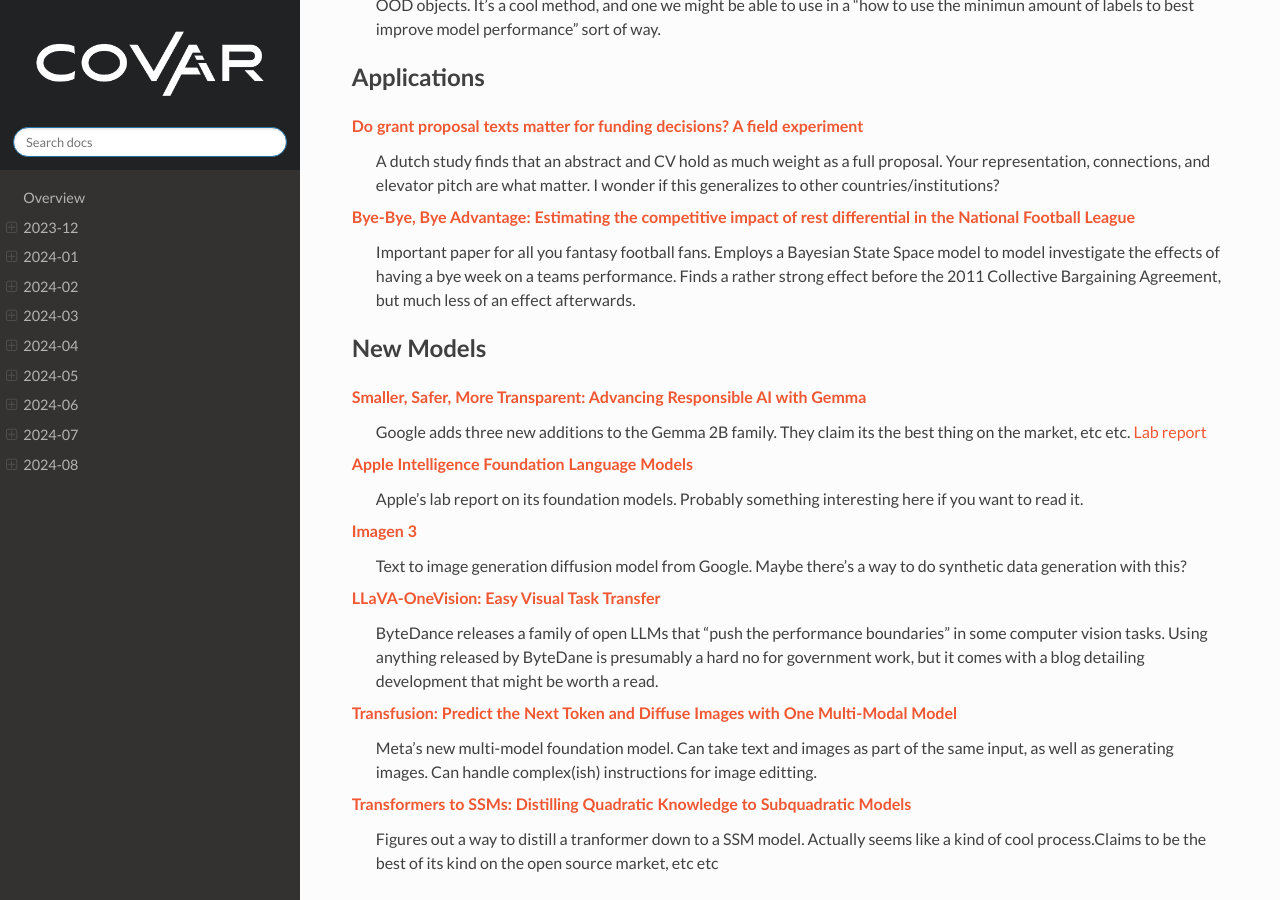
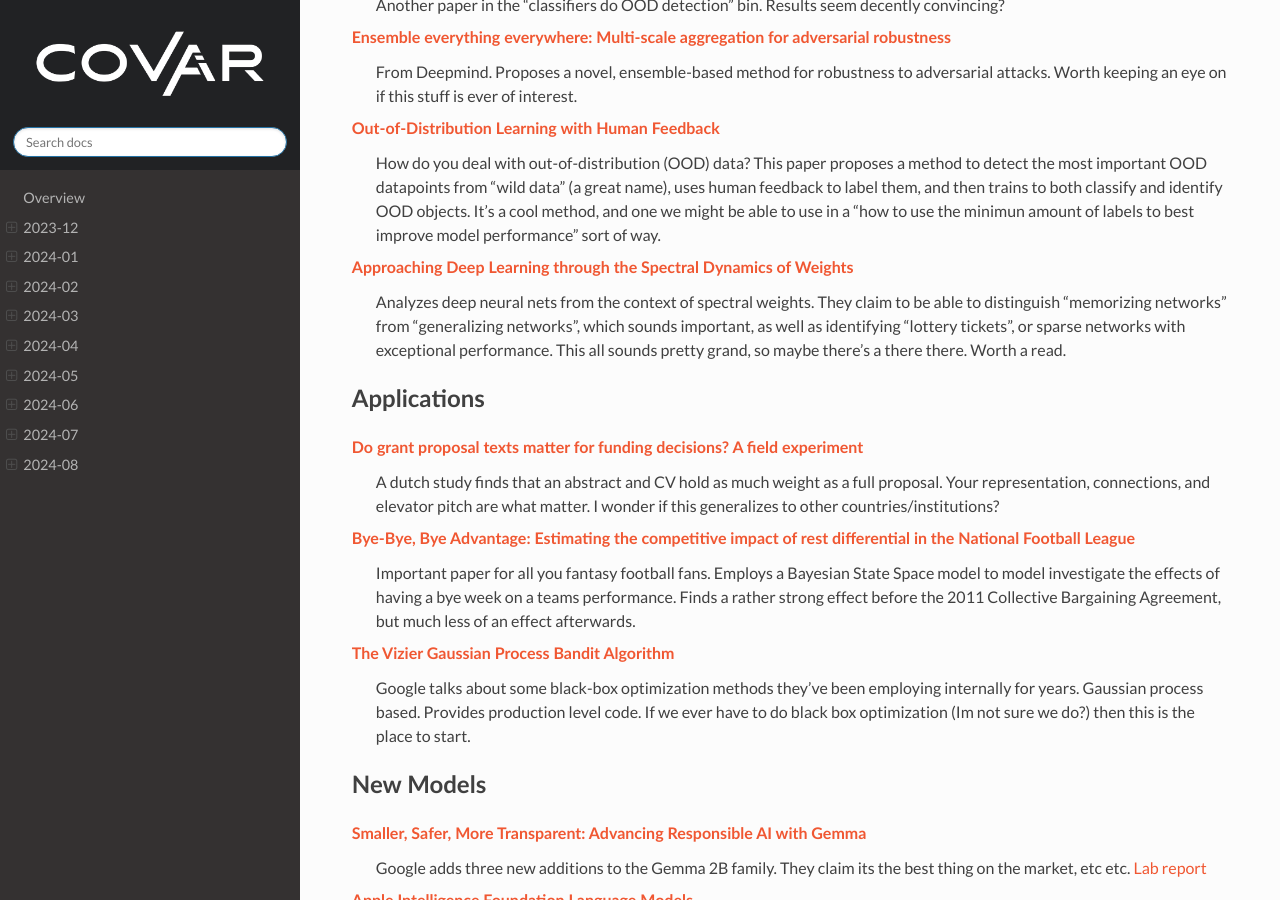
Before and after one commit to covartech/zeitgeist, a Sphinx documentation site: the page built from docs/issues/2024-09.rst, in a window 1280 px wide and 900 px high, scrolled down 4505 px. Built offline with Sphinx 7.4.7 and the Read the Docs theme 2.0.0, drawn with Linux system fonts in a browser that asks for light colours; some of the changed text lies outside the part shown.

Commit message:
Update 2024_08_22

```diff
--- a/docs/issues/2024-09.rst
+++ b/docs/issues/2024-09.rst
@@ -12,8 +12,8 @@
 `Does Liking Yellow Imply Driving a School Bus? Semantic Leakage in Language Models <https://gonenhila.github.io/files/Semantic_Leakage.pdf>`_
     Finds a new way LLMs can go horribly wrong, called semantic leakage, where two unrelated concepts get linked together in creative ways.  For instance, if you tell an LLM that Kenny likes the color yellow and then ask it what Kenny's job is, it will say that Kenny is a school bus driver because school busses are yellow.
 
-`Collaborative Vision-Text Representation Optimizing for Open-Vocabulary Segmentation <https://arxiv.org/pdf/2408.00744>`_
-    Does some fancy footwork to turn CLIP models into something that can more or less accurately handle the open-vocabulary segmentation task.  Results seem impresive.
+`Approaching Deep Learning through the Spectral Dynamics of Weights <https://arxiv.org/pdf/2408.11804>`_
+    Analyzes deep neural nets from the context of spectral weights.  They claim to be able to distinguish "memorizing networks" from "generalizing networks", which sounds important, as well as identifying "lottery tickets", or sparse networks with exceptional performance.  This all sounds pretty grand, so maybe there's a there there.  Worth a read.
 
 `Out-of-Distribution Learning with Human Feedback <https://arxiv.org/pdf/2408.07772>`_
     How do you deal with out-of-distribution (OOD) data?  This paper proposes a method to detect the most important OOD datapoints from "wild data" (a great name), uses human feedback to label them, and then trains to both classify and identify OOD objects.  It's a cool method, and one we might be able to use in a "how to use the minimun amount of labels to best improve model performance" sort of way.
@@ -49,6 +49,12 @@
 
 `To Code, or Not To Code? Exploring Impact of Code in Pre-training <https://arxiv.org/pdf/2408.10914>`_
     From Cohere.  Investigates the effects of including code in the training data for your LLM, and finds some pretty surprising results - mostly that including code helps improve the performance of your LLM on other tasks such as NLP reasoning and world knowledge.  Begs the question of "why", but they don't really answer that.
+
+`COA-GPT: Generative Pre-trained Transformers for Accelerated Course of Action Development in Military Operations <https://arxiv.org/html/2402.01786v1>`_
+    DEVCOM Army Research Lab puts out a paper about using LLMs to do COAs.  I'll leave an in-depth analysis for people who understand either of those things, but it sounds important.
+
+`Does Reasoning Emerge? Examining the Probabilities of Causation in Large Language Models <https://arxiv.org/pdf/2408.08210>`_
+    Investigates whether LLMs can do reasoning by looking at how they handle necessary and sufficient conditions.  Lots of formalism
 
 VLMs
 ----
@@ -139,6 +145,9 @@
 `Out-of-Distribution Learning with Human Feedback <https://arxiv.org/pdf/2408.07772>`_
     How do you deal with out-of-distribution (OOD) data?  This paper proposes a method to detect the most important OOD datapoints from "wild data" (a great name), uses human feedback to label them, and then trains to both classify and identify OOD objects.  It's a cool method, and one we might be able to use in a "how to use the minimun amount of labels to best improve model performance" sort of way.
 
+`Approaching Deep Learning through the Spectral Dynamics of Weights <https://arxiv.org/pdf/2408.11804>`_
+    Analyzes deep neural nets from the context of spectral weights.  They claim to be able to distinguish "memorizing networks" from "generalizing networks", which sounds important, as well as identifying "lottery tickets", or sparse networks with exceptional performance.  This all sounds pretty grand, so maybe there's a there there.  Worth a read.
+
 Applications
 ------------
 `Do grant proposal texts matter for funding decisions? A field experiment <https://link.springer.com/article/10.1007/s11192-024-04968-7>`_
@@ -146,6 +155,9 @@
 
 `Bye-Bye, Bye Advantage: Estimating the competitive impact of rest differential in the National Football League <https://arxiv.org/pdf/2408.10867>`_
     Important paper for all you fantasy football fans. Employs a Bayesian State Space model to model investigate the effects of having a bye week on a teams performance.  Finds a rather strong effect before the 2011 Collective Bargaining Agreement, but much less of an effect afterwards.
+
+`The Vizier Gaussian Process Bandit Algorithm <https://arxiv.org/pdf/2408.11527>`_
+    Google talks about some black-box optimization methods they've been employing internally for years.  Gaussian process based.  Provides production level code.  If we ever have to do black box optimization (Im not sure we do?) then this is the place to start.
 
 New Models
 --------
```
